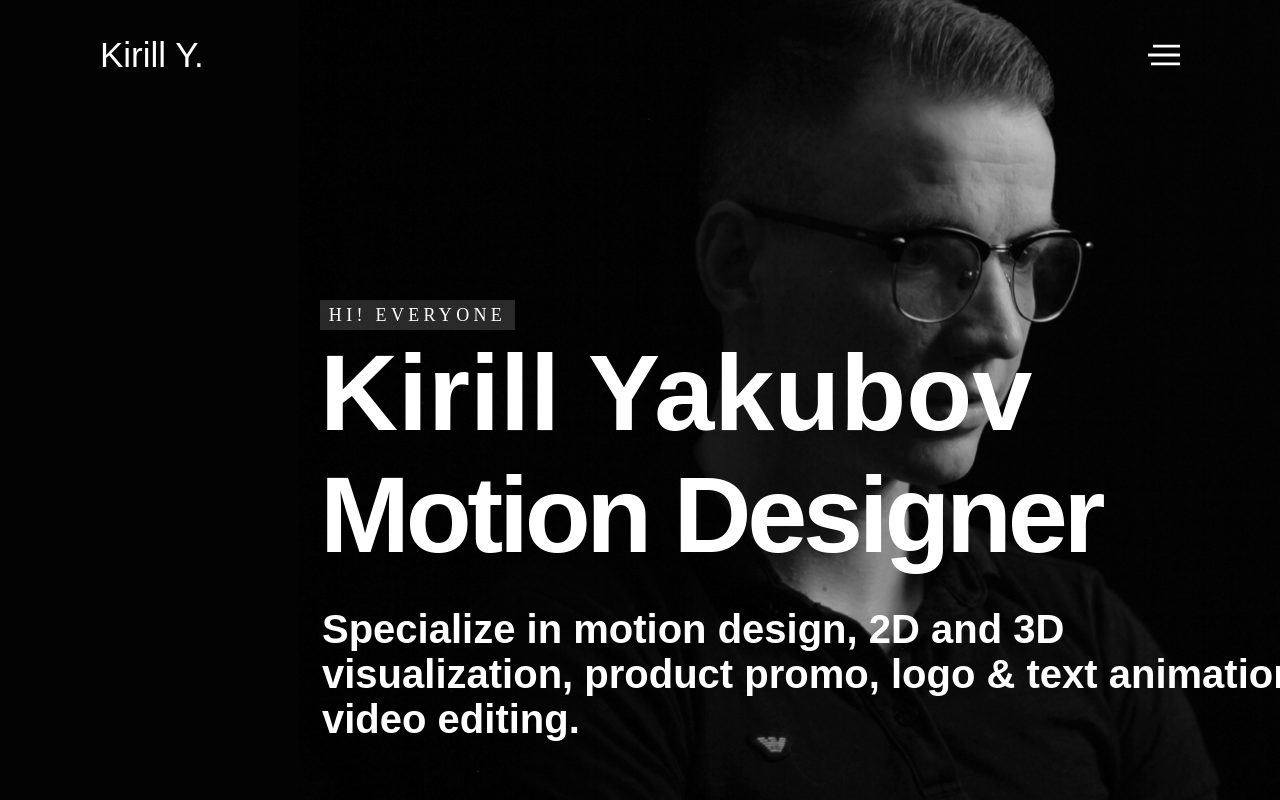
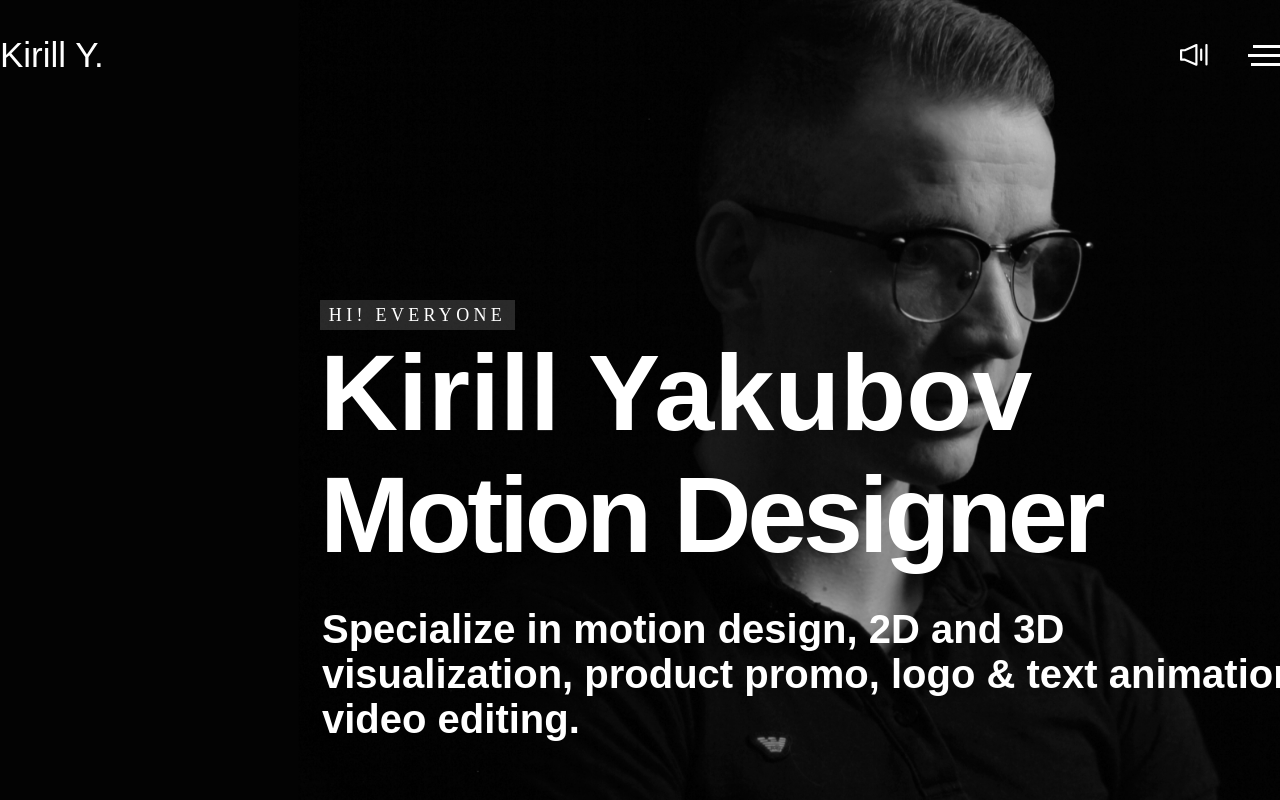
Before and after one commit to yevhenkr/portfolio_kirill, a React app: page / in a window 1280 px wide. Built offline with nearby package versions, Linux system fonts and the light colour scheme; the HTML template or start-up script is replaced by a standard one.

Commit message:
feat: add icon sound and logic

```diff
--- /dev/null
+++ b/src/assets/icons/SoundOffIcon.tsx
@@ -0,0 +1,21 @@
+import * as React from "react"
+import { SVGProps, memo } from "react"
+const SvgComponent = (props: SVGProps<SVGSVGElement>) => (
+    <svg
+        xmlns="http://www.w3.org/2000/svg"
+        width={23}
+        height={22}
+        fill="none"
+        {...props}
+    >
+        <path
+            fill="#fff"
+            d="M1.1 22a1.1 1.1 0 0 1-.696-1.951l19.8-16.191a1.1 1.1 0 1 1 1.392 1.703l-19.8 16.192A1.1 1.1 0 0 1 1.1 22Zm15.4 0a1.1 1.1 0 0 1-.447-.095L9.261 18.89a1.1 1.1 0 1 1 .893-2.01l5.246 2.328v-6.996a1.1 1.1 0 0 1 2.2 0V20.9a1.1 1.1 0 0 1-1.1 1.1Z"
+        />
+        <path
+            fill="#fff"
+            d="M6.519 17.57c-.154 0-.306-.033-.446-.095l-1.433-.638H1.1a1.1 1.1 0 0 1-1.1-1.1V6.262a1.1 1.1 0 0 1 1.1-1.1h3.54L16.053.095A1.1 1.1 0 0 1 17.6 1.1v7.207a1.1 1.1 0 0 1-2.2 0V2.792L5.318 7.269c-.14.062-.292.094-.445.093H2.2v7.276h2.673a1.1 1.1 0 0 1 .445.094l1.648.732a1.1 1.1 0 0 1-.447 2.105Z"
+        />
+    </svg>
+)
+export const SoundOffIcon = memo(SvgComponent)
--- /dev/null
+++ b/src/assets/icons/SoundOnIcon.tsx
@@ -0,0 +1,17 @@
+import * as React from "react"
+import { SVGProps, memo } from "react"
+const SvgComponent = (props: SVGProps<SVGSVGElement>) => (
+    <svg
+        xmlns="http://www.w3.org/2000/svg"
+        width={28}
+        height={22}
+        fill="none"
+        {...props}
+    >
+        <path
+            fill="#fff"
+            d="M16.406 21.875c-.153 0-.304-.032-.444-.094L4.613 16.742h-3.52A1.094 1.094 0 0 1 0 15.648V6.227a1.094 1.094 0 0 1 1.094-1.094h3.52L15.961.094a1.094 1.094 0 0 1 1.538 1V20.78a1.093 1.093 0 0 1-1.094 1.094Zm-14.218-7.32h2.657c.153 0 .304.031.444.094l10.024 4.45V2.776L5.289 7.228c-.14.061-.29.093-.444.093H2.188v7.234Zm19.003 2.502a1.094 1.094 0 0 1-1.093-1.094V5.624a1.094 1.094 0 1 1 2.187 0v10.34a1.094 1.094 0 0 1-1.094 1.093Zm5.265 4.53a1.094 1.094 0 0 1-1.094-1.093v-19.4a1.094 1.094 0 1 1 2.187 0v19.4a1.094 1.094 0 0 1-1.093 1.093Z"
+        />
+    </svg>
+)
+export const SoundOnIcon = memo(SvgComponent)
--- a/src/common/layout/header/Header.tsx
+++ b/src/common/layout/header/Header.tsx
@@ -1,9 +1,11 @@
-import {useRef, useState} from 'react';
+import {useEffect, useRef, useState} from 'react';
 import styled from "styled-components";
 import {FlexWrapper} from '../../ui/flefWrapper/FlexWrapper';
 import {myTheme} from "../../../styles/Theme.styled.tsx";
 import {BurgerIcon} from "../../../assets/icons/burgerIcon.tsx";
 import {OpenHeaderMenu} from "./headerMenu/OpenHeaderMenu.tsx";
+import {SoundOnIcon} from "../../../assets/icons/SoundOnIcon.tsx";
+import {SoundOffIcon} from "../../../assets/icons/SoundOffIcon.tsx";
 
 type HeaderType = {
     isAboutTop: boolean;
@@ -13,10 +15,15 @@ type HeaderType = {
 export const Header = (props: HeaderType) => {
     const headerRef = useRef<HTMLDivElement>(null);
     const [headerMenu, setHeaderMenu] = useState<boolean>(false);
+    const [isSound, setSound] = useState<boolean>(false)
 
     const handleClick = () => {
         const newMenuState = !headerMenu;
         setHeaderMenu(newMenuState);
+    };
+
+    const changeSound = () => {
+        setSound(!isSound)
     };
 
     const goToSection = (elementPosition: number) => {
@@ -29,16 +36,22 @@ export const Header = (props: HeaderType) => {
             });
         }, 0);
     };
+    // useEffect(() => {
+    //     // document.documentElement.setAttribute('data-theme', theme)
+    // }, [isSound])
 
     return (
         <>
             <HeaderWrap $isAboutAtTop={props.isAboutTop} ref={headerRef} $flex_direction={"row"} $display={"flex"}>
-                <FlexWrapper $flex_direction={"row"} $display={"flex"}>
-                    <NameSpan>Kirill Y.</NameSpan>
+                <NameSpan>Kirill Y.</NameSpan>
+                <ButtonWrapper>
+                    <Sound onClick={changeSound}>
+                        {isSound ? <SoundOffIcon color={`${myTheme.color.white}`}/> : <SoundOnIcon color={`${myTheme.color.white}`}/>}
+                    </Sound>
                     <Burger onClick={handleClick}>
                         <BurgerIcon color={`${myTheme.color.white}`}/>
                     </Burger>
-                </FlexWrapper>
+                </ButtonWrapper>
             </HeaderWrap>
             <OpenHeaderMenu headerMenu={headerMenu} goToSection={goToSection}/>
         </>
@@ -48,27 +61,28 @@ export const Header = (props: HeaderType) => {
 const Burger = styled.a`
     display: flex;
     align-items: center;
-    position: absolute;
-    right: 100px;
-    top: 50%;
-    transform: translateY(-50%);
-    @media (max-width: ${myTheme.screen.extraSM}) {
-        right: 32px;
-    }
+    position: relative;
+`;
+const ButtonWrapper = styled.div`
+    display: flex;
+    position: relative;
+    column-gap: 40px;
+`
+const Sound = styled.button`
+    display: flex;
+    align-items: center;
+    position: relative;
+    background-color: transparent;
+    padding: 0;
 `;
 
 const NameSpan = styled.span`
     display: flex;
     align-items: center;
-    position: absolute;
-    left: 100px;
-    top: 50%;
+    position: relative;
     color: ${myTheme.color.white};
-    transform: translateY(-50%);
     @media (max-width: ${myTheme.screen.extraSM}) {
-        left: 32px;
     }
-
 `;
 
 const HeaderWrap = styled(FlexWrapper)<{ $isAboutAtTop: boolean }>`
@@ -78,14 +92,12 @@ const HeaderWrap = styled(FlexWrapper)<{ $isAboutAtTop: boolean }>`
     display: flex;
     justify-content: space-between;
     align-items: center;
+    max-width: 1756px;
     width: 100%;
     background-color: ${({$isAboutAtTop}) => ($isAboutAtTop ? `${myTheme.color.header}` : `${myTheme.color.transparent}`)};
     transition: background-color 0.6s ease-in-out;
     z-index: 4;
 
     @media (max-width: ${myTheme.screen.extraSM}) {
-        //height:0;
-        //padding-top: 30px;
-        //padding-bottom: 30px;
     }
 `;
```
